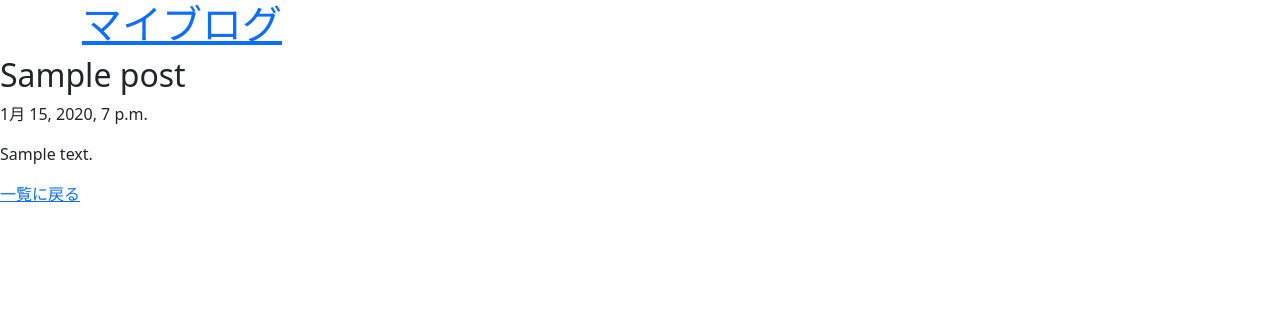
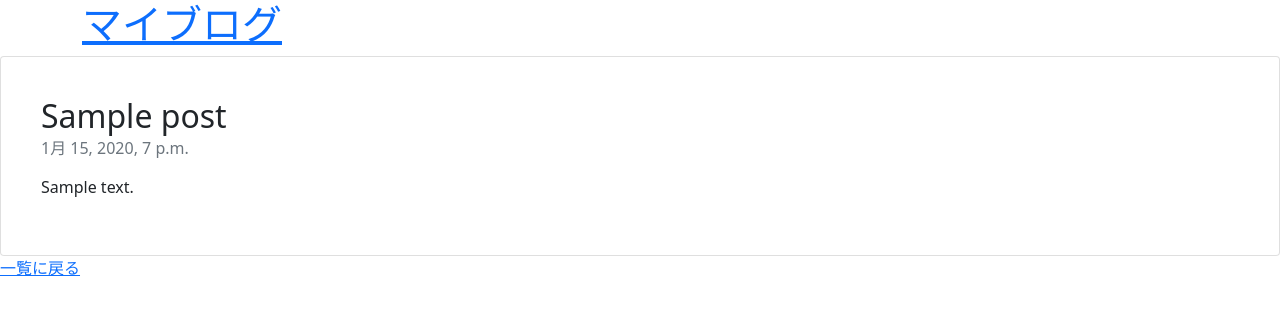
Before and after one commit to pandineer/django_tutorial_webdbpress122, a Django app: page /posts/1/ in a window 1280 px wide. Shown: the top 315 px of the page. Run offline with Django 3.2, Linux system fonts and the light colour scheme; tables that the repository leaves empty hold one stand-in row (values such as "Sample post").

Commit message:
decorate post_detail

```diff
--- a/mysite/blog/templates/post_detail.html
+++ b/mysite/blog/templates/post_detail.html
@@ -3,10 +3,16 @@
 {% block title %}{{ post.title }} - マイブログ{% endblock %}
 
 {% block content %}
-<div>
-  <h2>{{ post.title }}</h2>
-  <p>{{ post.created_at }}</p>
-  <p>{{ post.body|linebreaksbr }}</p>
+<div class="card p-4">
+  <div class="card-body">
+    <h2 class="card-title">
+      {{ post.title }}
+    </h2>
+    <h6 class="card-subtitle mb-3 text-muted">
+      {{ post.created_at }}
+    </h6>
+    <p>{{ post.body|linebreaksbr|urlize }}</p>
+  </div>
 </div>
 
 <div>
```
